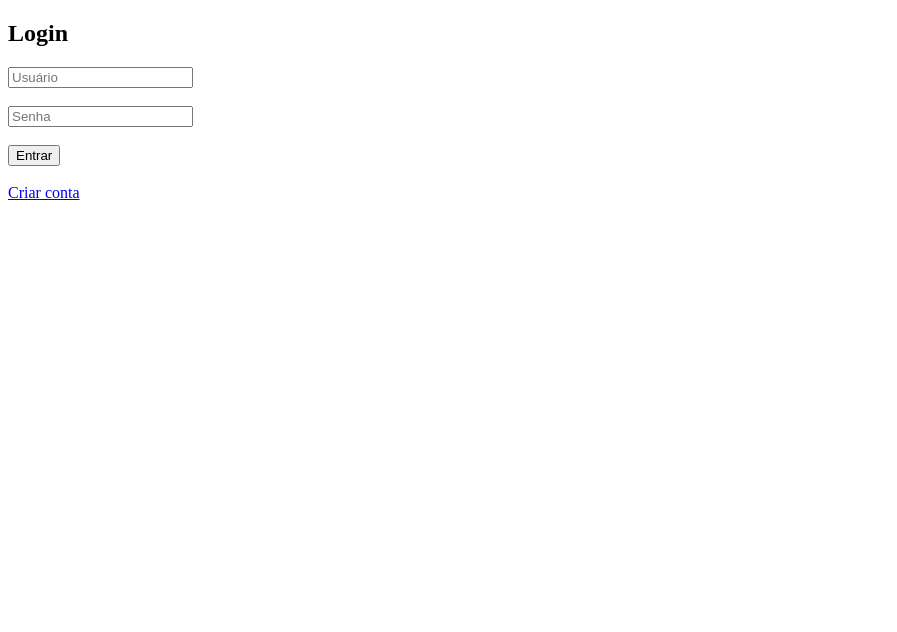
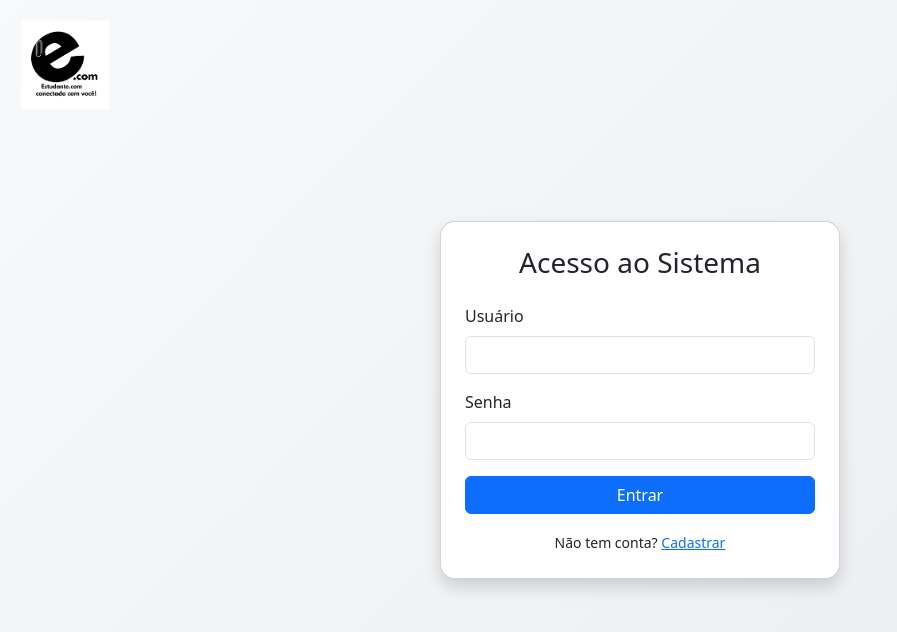
Before and after one commit to Yran258/contagem-produtos, a website: page public/login.html in a window 1280 px wide. Shown: the whole page, without its empty margins (0-897 px from the left). Drawn offline with nearby package versions, Linux system fonts and the light colour scheme.

Commit message:
melhora layout login com animacao

```diff
--- a/public/login.html
+++ b/public/login.html
@@ -1,24 +1,105 @@
 <!DOCTYPE html>
-<html>
+<html lang="pt-BR">
 <head>
-  <title>Login</title>
+<meta charset="UTF-8">
+<title>Login - Contagem de Produtos</title>
+<link href="https://cdn.jsdelivr.net/npm/bootstrap@5.3.2/dist/css/bootstrap.min.css" rel="stylesheet">
+
+<style>
+body {
+    height: 100vh;
+    display: flex;
+    align-items: center;
+    justify-content: center;
+    background: linear-gradient(135deg, #f8f9fa, #e9ecef);
+    overflow: hidden;
+}
+
+/* Logo */
+.logo {
+    position: fixed;
+    top: 20px;
+    left: 20px;
+    height: 90px;
+    animation: fadeIn 1.2s ease-in-out;
+}
+
+/* Card */
+.card-login {
+    width: 100%;
+    max-width: 400px;
+    border-radius: 15px;
+    opacity: 0;
+    transform: translateY(30px);
+    animation: slideFade 0.8s ease forwards;
+}
+
+/* Inputs */
+.form-control {
+    transition: all 0.3s ease;
+}
+
+.form-control:focus {
+    box-shadow: 0 0 10px rgba(13,110,253,0.4);
+    transform: scale(1.02);
+}
+
+/* Botão */
+.btn-primary {
+    transition: all 0.3s ease;
+}
+
+.btn-primary:hover {
+    transform: translateY(-2px);
+    box-shadow: 0 5px 15px rgba(13,110,253,0.4);
+}
+
+/* Animações */
+@keyframes slideFade {
+    to {
+        opacity: 1;
+        transform: translateY(0);
+    }
+}
+
+@keyframes fadeIn {
+    from { opacity: 0; }
+    to { opacity: 1; }
+}
+</style>
 </head>
+
 <body>
 
-  <h2>Login</h2>
+<img src="/logo.png" class="logo">
 
-  <form action="/login" method="POST">
-    <input type="text" name="username" placeholder="Usuário" required />
-    <br><br>
+<div class="card shadow p-4 card-login">
 
-    <input type="password" name="password" placeholder="Senha" required />
-    <br><br>
+<h3 class="text-center mb-4"> Acesso ao Sistema</h3>
 
-    <button type="submit">Entrar</button>
-  </form>
+<form method="POST" action="/login">
 
-  <br>
-  <a href="/register.html">Criar conta</a>
+    <div class="mb-3">
+        <label class="form-label">Usuário</label>
+        <input type="text" name="username" class="form-control" required>
+    </div>
+
+    <div class="mb-3">
+        <label class="form-label">Senha</label>
+        <input type="password" name="password" class="form-control" required>
+    </div>
+
+    <button type="submit" class="btn btn-primary w-100">
+        Entrar
+    </button>
+
+</form>
+
+<div class="text-center mt-3">
+    <small>Não tem conta? <a href="/register.html">Cadastrar</a></small>
+</div>
+
+</div>
 
 </body>
 </html>
```
